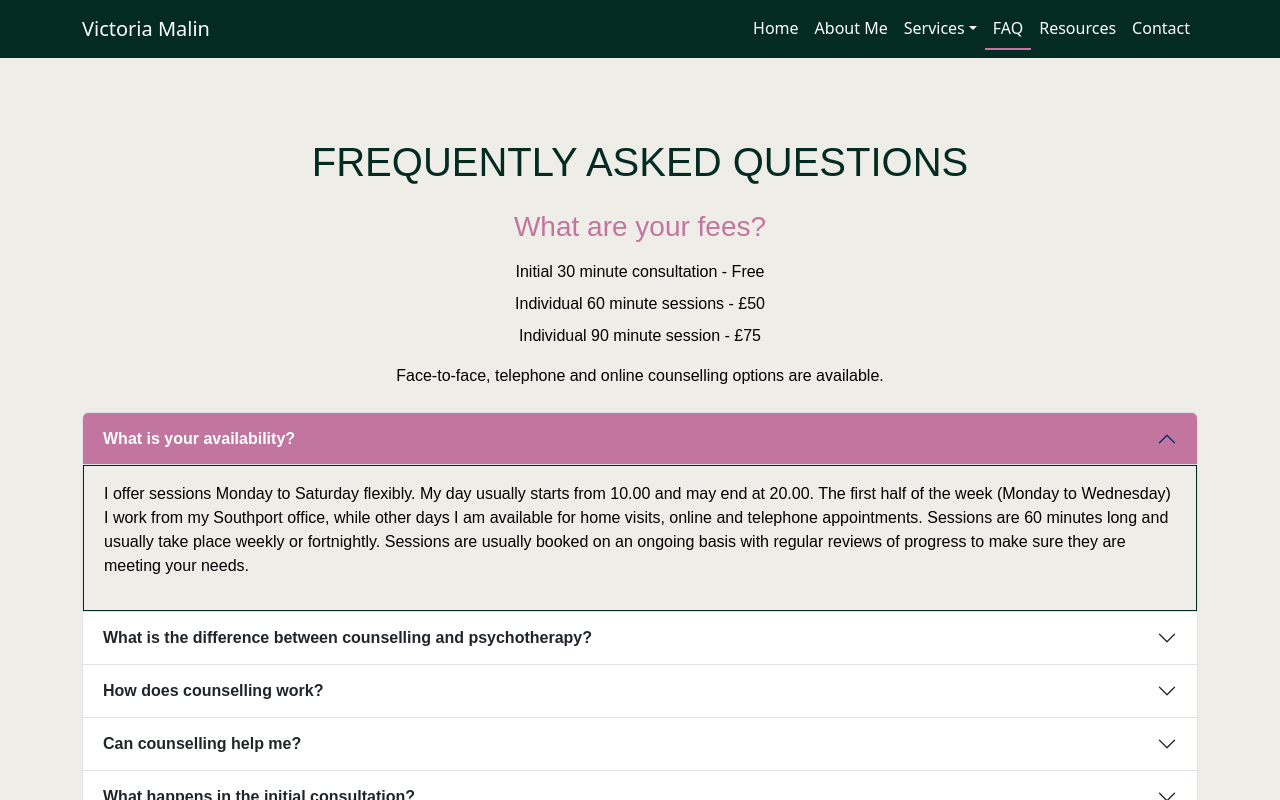
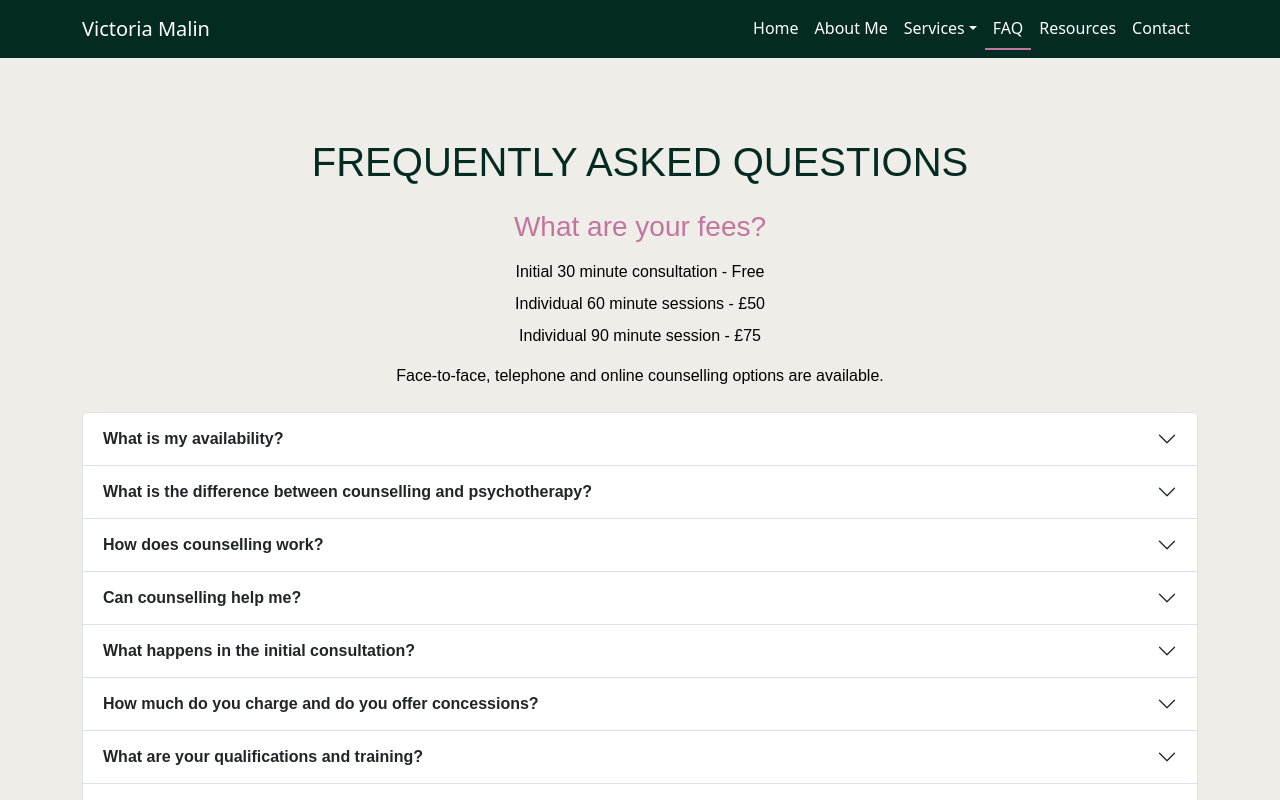
Before and after one commit to NoahDR17/vicky-malin-psychotherapy, a React (Create React App) app in the folder my-app/: page /faq in a window 1280 px wide. Shown: the top 800 px of the page. Built offline with nearby package versions, Linux system fonts and the light colour scheme.

Commit message:
Fix: Change your to my

```diff
--- a/my-app/src/components/FAQ.js
+++ b/my-app/src/components/FAQ.js
@@ -24,8 +24,8 @@ const FAQ = () => {
       {/* Accordion for FAQ items */}
       <Accordion defaultActiveKey="0">
         {/* 1. Availability */}
-        <Accordion.Item eventKey="0">
-          <Accordion.Header>What is your availability?</Accordion.Header>
+        <Accordion.Item eventKey="199">
+          <Accordion.Header>What is my availability?</Accordion.Header>
           <Accordion.Body>
             <p>
               I offer sessions Monday to Saturday flexibly. My day usually starts from 10.00 and may end at 20.00. The first half of the week (Monday to Wednesday) I work from my Southport office, while other days I am available for home visits, online and telephone appointments. Sessions are 60 minutes long and usually take place weekly or fortnightly. Sessions are usually booked on an ongoing basis with regular reviews of progress to make sure they are meeting your needs.
```
